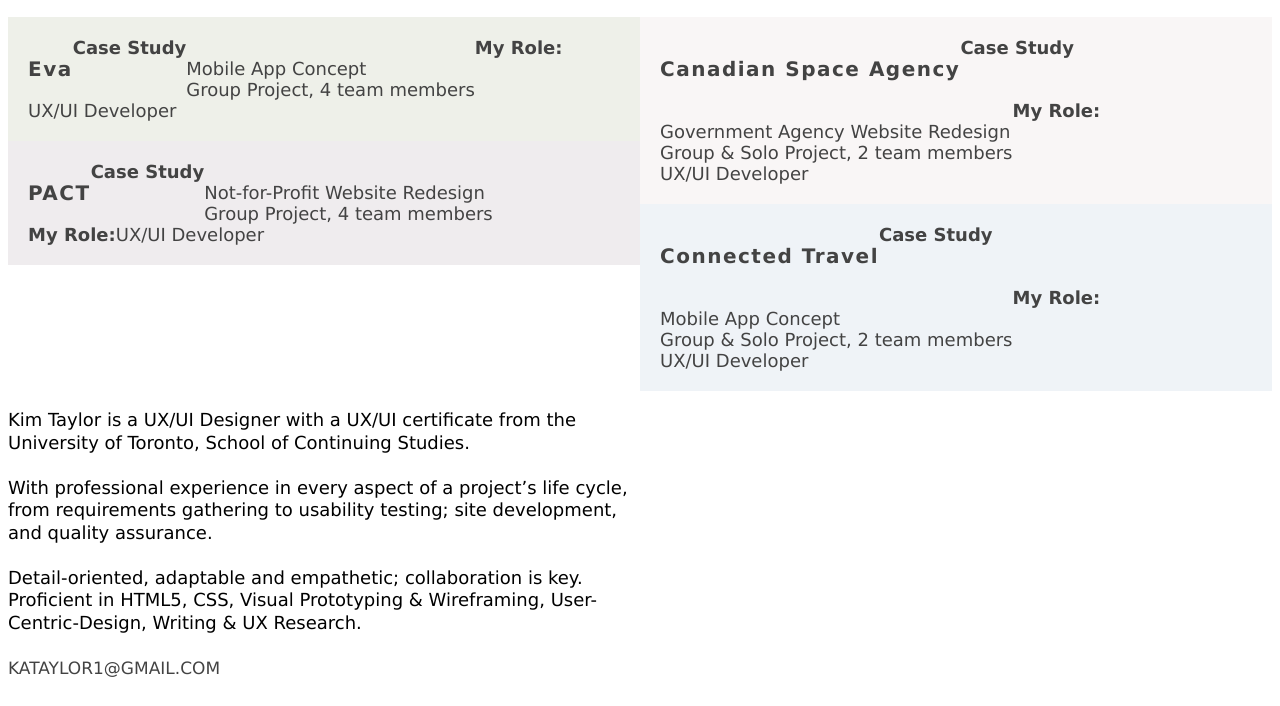
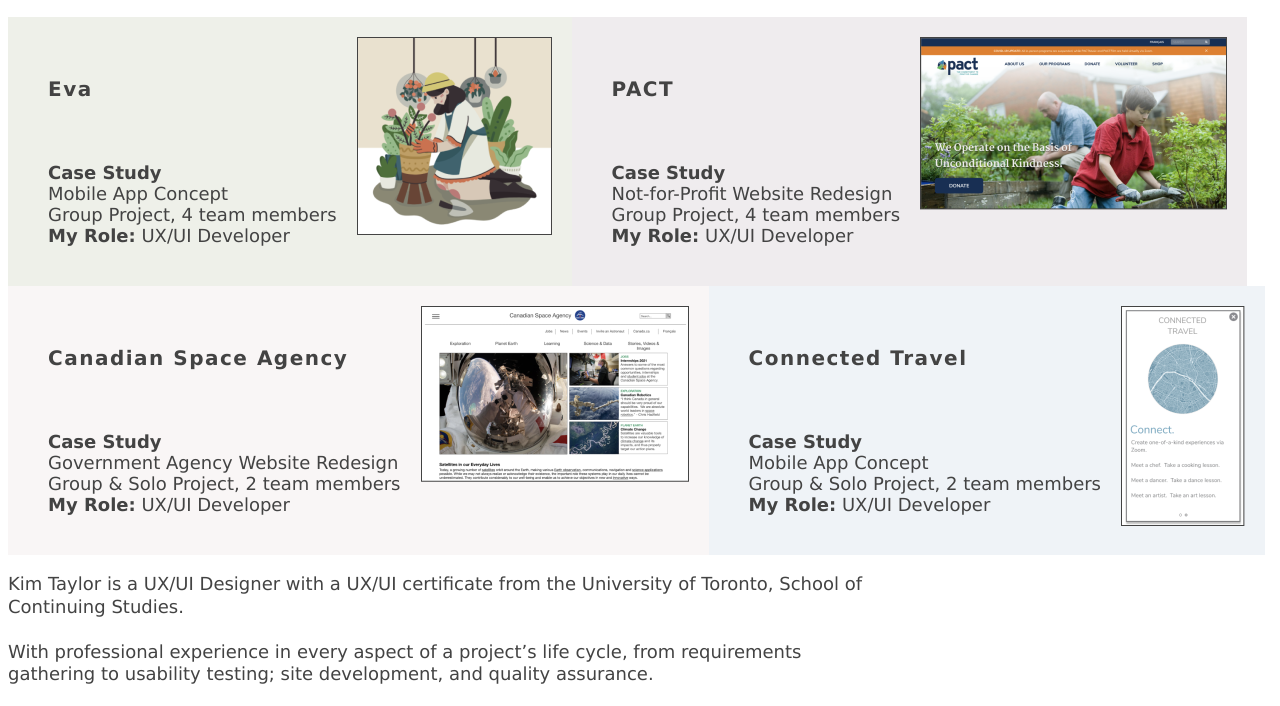
Before and after one commit to kataylor1/UX_UI_HW_18, a plain HTML site: page index.html in a window 1280 px wide. Shown: the part 206-912 px from the top of the page. Drawn offline with nearby package versions, Linux system fonts and the light colour scheme.

Commit message:
fixes to banners, still issues
I've made alot of tweaks and fixed a few banner issues.
But why wont banners take up 100% of screen?!?

```diff
--- a/css/style.css
+++ b/css/style.css
@@ -59,19 +59,21 @@ header {
     /* same padding as .header and primaryNavHeader */
 }
 
-section .contentBannerA {
+.contentBannerA {
     grid-area: contentBannerA;
-    flex-flow: row nowrap;
     display: flex;
-    align-items: stretch;
+    flex-wrap: row;
+    flex-direction: nowrap;
+    align-items:flex-start;
     justify-content: flex-start;
 }
 
-section .contentBannerB {
+.contentBannerB {
     grid-area: contentBannerB;
-    flex-flow: row nowrap;
     display: flex;
-    align-items: stretch;
+    flex-wrap: row;
+    flex-direction: nowrap;
+    align-items:flex-start;
     justify-content: flex-start;
 }
 
@@ -79,55 +81,54 @@ section .contentBannerB {
 .contentBanner1 {
     background-color: var(--portfolio1Bg);
     display: flex;
-    flex-flow: row nowrap;
-    justify-content: flex-start;
-    align-items: center;
+    flex-wrap: row;
+    flex-direction: nowrap;
+    align-items:flex-start;
+    justify-content: space-between;
+    height: 1fr;
+    padding: 20px;
 }
 
 .contentBanner2 {
     background-color: var(--portfolio2Bg);
     display: flex;
-    flex-flow: row nowrap;
-    justify-content: flex-start;
-    align-items: center;
+    flex-wrap: row;
+    flex-direction: nowrap;
+    align-items:flex-start;
+    justify-content: space-between;
+    height: 1fr;
+    padding: 20px;
 }
 .contentBanner3 {
     background-color: var(--portfolio3Bg);
     display: flex;
-    flex-flow: row nowrap;
-    justify-content: flex-start;
-    align-items: center;
+    flex-wrap: row;
+    flex-direction: nowrap;
+    align-items:flex-start;
+    justify-content: space-between;
+    height: 1fr;
+    padding: 20px;
 }
 .contentBanner4 {
     background-color: var(--portfolio4Bg);
     display: flex;
-    flex-flow: row nowrap;
-    justify-content: flex-start;
-    align-items: center;
+    flex-wrap: row;
+    flex-direction: nowrap;
+    align-items:flex-start;
+    justify-content: space-between;
+    height: 1fr;
+    padding: 20px;
 }
 
-.contentBanner {
-    display: flex;
-    flex-flow: row nowrap;
-    justify-content: flex-start;
-    align-items: center;
-}
-
-.contentBanner > div {
-    /* background-color: coral; */
-    padding: 20px;
-    display: flex;
-    flex-flow: row wrap;
-}
 
 /* Intro Text Grid Areas */
-section .introText {
+.introText {
     grid-area: introText;
     color: var(--mainFontColor);
     background-color: var(--mainBackgroud);
-    width: 70%;
     align-items: flex-start;
     justify-content: flex-start;
+    width: 70%;
 }
 
 /* Footer Grid Areas  */
@@ -404,6 +405,7 @@ a.email:active {
 .contentBannerText {
     color: var(--mainFontColor);
     text-align: left;
+    padding: 20px;
 }
 
 
--- a/index.html
+++ b/index.html
@@ -5,11 +5,17 @@
     <meta name="viewport" content="width=device-width, initial-scale=1.0">
     <title>Kim Taylor UX/UI Designer</title>
     <link rel="stylesheet" href="css/style.css">
+    <link
+    rel="stylesheet"
+    href="https://cdnjs.cloudflare.com/ajax/libs/animate.css/4.1.1/animate.min.css"
+  />
 </head>
 <body>
    <header>
 <!---------------------- /////// HEADER  ROW 1 ///////------------------------->
         <div class="logo"><img src="images/Logo Kim Taylor.png" alt="Kim Taylor UX/UI Designer" width="270" height="131"></div>
+        <h1 class="animate__animated animate__hinge">Work In Progress
+        </h1>
         <div class="header"><!--HEADER SPACER--></div>
         <div class="primaryNavHeader">
             <!-- PRIMARY NAVIGATION -->
@@ -20,7 +26,6 @@
 <!----------------------- /////// CONTENT BANNERS ROW 2 /////// ---------------->
      <section class="contentBannerA">
          <div class="contentBanner1"> <!-- EVA -->
-            <div class="contentBanner">
             <div class="contentBannerText">
                     <h1 class="homepage">Eva</h1>
                     <br><br>
@@ -28,11 +33,10 @@
                     <br>Mobile App Concept
                     <br>Group Project, 4 team members
                     <br><b>My Role:</b> UX/UI Developer</div>
-            <div><!-- content banner image --><!-- <img src="images/Eva.png" alt="Eva"> --></div>
-          </div>
+            <div><!-- content banner image --><img src="images/Eva.png" alt="Eva"></div>
         </div>
         <div class="contentBanner2">
-        <div class="contentBanner"><!-- PACT -->
+        <!-- PACT -->
              <div class="contentBannerText">
                 <h1 class="homepage">PACT</h1>
                 <br><br>
@@ -40,15 +44,13 @@
                 <br>Not-for-Profit Website Redesign
                 <br>Group Project, 4 team members
                 <br><b>My Role:</b> UX/UI Developer</div>
-            <div><!-- content banner image --><!-- <img src="images/PACT.png" alt="PACT"> --></div>
-        </div>
+            <div><!-- content banner image --><img src="images/PACT.png" alt="PACT"></div>
         </div>
     </section>
 <!------------------------ CONTENT BANNERS ROW 3 --------------------------------->
 <section class="contentBannerB">
     <!-- Banner 3 -->
     <div class="contentBanner3">
-        <div class="contentBanner">
         <div class="contentBannerText">
             <h1 class="homepage">Canadian Space Agency</h1>
             <br><br>
@@ -56,12 +58,10 @@
             <br>Government Agency Website Redesign
             <br>Group & Solo Project, 2 team members
             <br><b>My Role:</b> UX/UI Developer</div>
-           <div><!-- content banner image --><!-- <img src="images/CSA.png" alt="Canadian Space Agency"> --></div>
-        </div>
+        <div><!-- content banner image --><img src="images/CSA.png" alt="Canadian Space Agency"></div>
     </div>
     <!-- Banner 4 -->
     <div class="contentBanner4">
-            <div class="contentBanner">
             <div class="contentBannerText">
                 <h1 class="homepage">Connected Travel</h1>
                 <br><br>
@@ -69,8 +69,7 @@
                 <br>Mobile App Concept
                 <br>Group & Solo Project, 2 team members
                 <br><b>My Role:</b> UX/UI Developer</div>
-           <div><!-- content banner image --><!-- <img src="images/ConnectTravel.png" alt="Connect Travel"> --></div>
-        </div>
+        <div><!-- content banner image --><img src="images/ConnectTravel.png" alt="Connect Travel"></div>
     </div>
 </section>
 <!----------------------------- /////// INTRO TEXT ROW 4 /////// ------------------>
```
Lines whose indentation alone changed are shown as unchanged.
